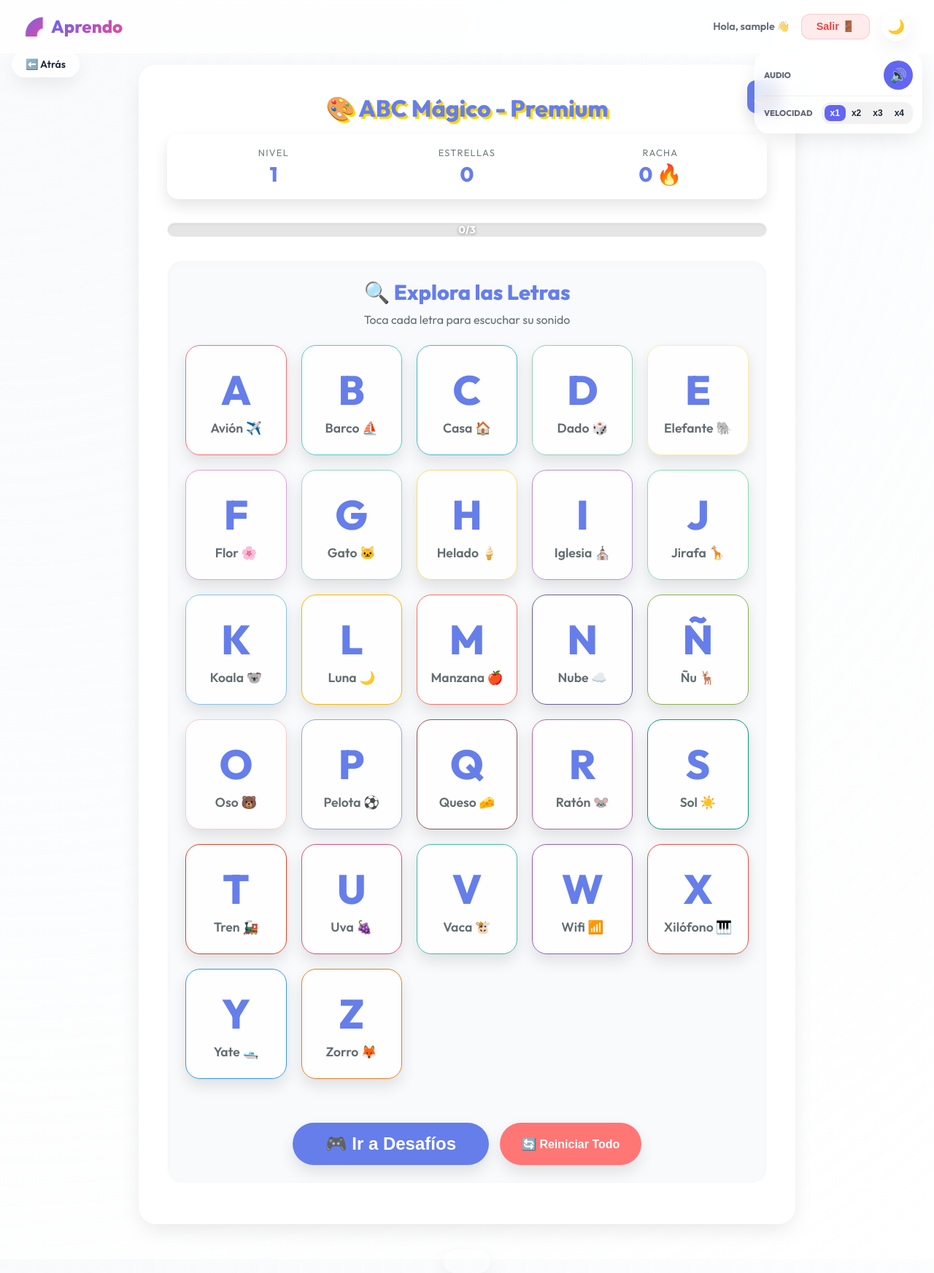
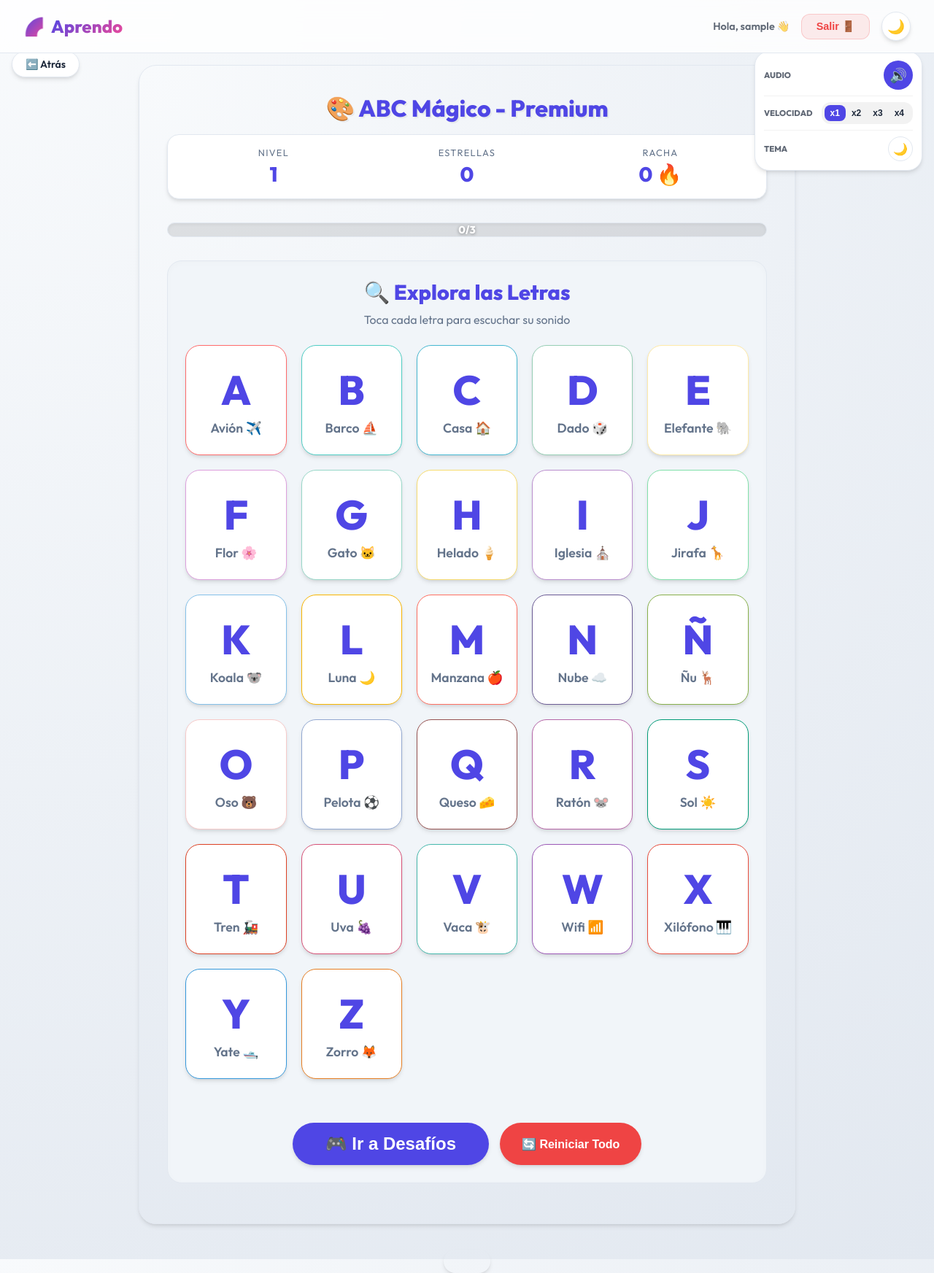
Before and after one commit to WilsJhos/aprendo_app_backend, a Django app: page /game/abc/ in a window 1280 px wide. Shown: the whole page at 73% size. Run offline with Django 5.2, Linux system fonts and the light colour scheme; the visitor is signed in with stand-in values (Sample User, id 1); data comes from the database, SQL or seed files in the repository.

Commit message:
colores mejorados

```diff
--- a/templates/game_base.html
+++ b/templates/game_base.html
@@ -2,11 +2,46 @@
 
 {% block extra_css %}
     <style>
+        :root {
+            /* Base Colors (Brand) */
+            --brand-primary: #4f46e5;
+            --brand-secondary: #7c3aed;
+            --brand-accent: #ec4899;
+
+            /* Theme: Day (Light) */
+            --bg-color: #f1f5f9;
+            --bg-gradient: radial-gradient(circle at top left, #f8fafc, #e2e8f0);
+            --card-bg: #ffffff;
+            --card-border: #e2e8f0;
+            --text-color: #1e293b;
+            --text-muted: #64748b;
+            --glass-bg: rgba(255,255,255,0.7);
+            --shadow: 0 4px 6px -1px rgba(0, 0, 0, 0.1), 0 2px 4px -1px rgba(0, 0, 0, 0.06);
+            --shadow-hover: 0 20px 25px -5px rgba(0, 0, 0, 0.1), 0 10px 10px -5px rgba(0, 0, 0, 0.04);
+            --accent-color: var(--brand-primary);
+        }
+
+        [data-theme='dark'] {
+            /* Theme: Night (Dark) */
+            --bg-color: #0f172a;
+            --bg-gradient: radial-gradient(circle at center, #1e293b 0%, #0f172a 100%);
+            --card-bg: #1e293b;
+            --card-border: #334155;
+            --text-color: #f1f5f9;
+            --text-muted: #94a3b8;
+            --glass-bg: rgba(15, 23, 42, 0.8);
+            --shadow: 0 10px 15px -3px rgba(0, 0, 0, 0.5);
+            --shadow-hover: 0 25px 50px -12px rgba(0, 0, 0, 0.7);
+            --accent-color: #818cf8;
+        }
+
         body {
-            background: radial-gradient(circle at top left, var(--bg-color), var(--glass-bg));
+            background: var(--bg-gradient);
+            color: var(--text-color);
             display: flex;
             flex-direction: column;
             min-height: 100vh;
+            transition: all 0.5s ease;
         }
         main {
             flex: 1;
@@ -16,10 +51,6 @@
             padding: 1rem;
         }
         .game-container {
-            background: var(--card-bg);
-            backdrop-filter: blur(16px);
-            -webkit-backdrop-filter: blur(16px);
-            border: 1px solid var(--card-border);
             border-radius: 24px;
             padding: clamp(1rem, 3vw, 2.5rem);
             box-shadow: var(--shadow);
@@ -30,6 +61,24 @@
             display: flex;
             flex-direction: column;
             margin-bottom: 2rem;
+            transition: all 0.5s ease;
+        }
+
+        .game-container.premium-game-container {
+            background: var(--bg-gradient) !important;
+            border: 1px solid var(--card-border) !important;
+            backdrop-filter: blur(15px) !important;
+            transition: background 0.5s ease, border 0.5s ease;
+        }
+
+        .premium-game-container h1 {
+            color: var(--brand-primary) !important;
+            text-shadow: 2px 2px 0 rgba(0,0,0,0.05);
+        }
+
+        [data-theme='dark'] .premium-game-container h1 {
+            text-shadow: 2px 2px 0 rgba(0,0,0,0.5);
+            color: var(--accent-color) !important;
         }
 
         .force-dark-game {
@@ -55,10 +104,12 @@
             gap: 0.5rem;
             margin: 1rem 0;
             padding: 1rem;
-            background: linear-gradient(135deg, var(--accent-color), #ec4899);
+            background: var(--card-bg);
+            border: 1px solid var(--card-border);
             border-radius: 16px;
-            color: white;
-            box-shadow: 0 10px 20px -10px var(--accent-color);
+            color: var(--text-color);
+            box-shadow: var(--shadow);
+            transition: all 0.5s ease;
         }
         .stat-item {
             display: flex;
@@ -69,11 +120,12 @@
             font-size: 0.8rem;
             text-transform: uppercase;
             letter-spacing: 0.1em;
-            opacity: 0.9;
+            color: var(--text-muted);
         }
         .stat-value {
             font-size: 1.75rem;
             font-weight: 800;
+            color: var(--accent-color);
         }
         .progress-bar {
             width: 100%;
@@ -88,7 +140,7 @@
         }
         .progress-fill {
             height: 100%;
-            background: linear-gradient(90deg, var(--accent-color), #ec4899);
+            background: linear-gradient(90deg, var(--brand-primary), var(--brand-accent));
             transition: width 0.6s cubic-bezier(0.34, 1.56, 0.64, 1);
             border-radius: 100px;
             width: 0%;
@@ -121,6 +173,7 @@
             justify-content: center;
             align-items: center;
             box-shadow: inset 0 2px 10px rgba(0,0,0,0.02);
+            transition: all 0.5s ease;
         }
         .feedback {
             position: fixed;
@@ -274,6 +327,10 @@
                 <button onclick="setGlobalSpeed(3)" class="speed-opt" id="speed-3">x4</button>
             </div>
         </div>
+        <div class="audio-row" style="border-top: 1px solid rgba(0,0,0,0.05); padding-top: 8px;">
+            <span class="label-sm">Tema</span>
+            <button onclick="toggleGlobalTheme()" id="globalThemeBtn" class="btn-audio-toggle" style="background: var(--card-bg); color: var(--text-color); border: 1px solid var(--card-border); font-size: 1rem; width: 34px; height: 34px;">🌙</button>
+        </div>
     </div>
 
     <a href="/" class="btn-back-home">⬅️ Atrás</a>
@@ -357,8 +414,34 @@
             }
         };
 
+        // --- THEME LOGIC ---
+        function applyGlobalTheme() {
+            const theme = localStorage.getItem('game_theme') || 'light';
+            const btn = document.getElementById('globalThemeBtn');
+            if (theme === 'dark') {
+                document.documentElement.setAttribute('data-theme', 'dark');
+                if(btn) btn.textContent = '☀️';
+            } else {
+                document.documentElement.removeAttribute('data-theme');
+                if(btn) btn.textContent = '🌙';
+            }
+            // Notify game-specific components
+            window.dispatchEvent(new CustomEvent('themeChanged', { detail: { theme } }));
+        }
+
+        window.toggleGlobalTheme = function() {
+            const current = localStorage.getItem('game_theme') || 'light';
+            const next = current === 'light' ? 'dark' : 'light';
+            localStorage.setItem('game_theme', next);
+            applyGlobalTheme();
+        };
+
         // Proactive initialization
-        document.addEventListener('DOMContentLoaded', updateAudioUI);
+        applyGlobalTheme();
+        document.addEventListener('DOMContentLoaded', () => {
+            updateAudioUI();
+            applyGlobalTheme();
+        });
 
         // --- GAME STATS LOGIC ---
         const GAME_ID = '{{ game.id_name|default:"unknown" }}';
--- a/templates/games/abc_magico.html
+++ b/templates/games/abc_magico.html
@@ -2,43 +2,44 @@
 
 {% block game_title %}🎨 ABC Mágico - Premium{% endblock %}
 
-{% block container_extra_class %}abc-premium-container{% endblock %}
+{% block container_extra_class %}premium-game-container{% endblock %}
 
 {% block game_css %}
 <style>
     :root {
         /* Base Colors */
-        --primary: #667eea;
-        --primary-soft: #8599f5;
-        --secondary: #764ba2;
-        --success: #4caf50;
-        --warning: #ffd700;
-        --error: #ff7675;
+        --primary: #4f46e5;
+        --primary-soft: #818cf8;
+        --secondary: #7c3aed;
+        --success: #10b981;
+        --warning: #f59e0b;
+        --error: #ef4444;
 
         /* Theme Light (Default) */
-        --abc-card-bg: rgba(255, 255, 255, 0.9);
-        --abc-card-border: rgba(255, 255, 255, 0.5);
-        --abc-text: #2d3436;
-        --abc-text-muted: #636e72;
-        --abc-shadow: 0 10px 20px rgba(0,0,0,0.1);
-        --abc-hover-shadow: 0 15px 35px rgba(0,0,0,0.2);
-
+        --abc-card-bg: #ffffff;
+        --abc-card-border: #e2e8f0;
+        --abc-text: #1e293b;
+        --abc-text-muted: #64748b;
+        --abc-shadow: 0 4px 6px -1px rgba(0, 0, 0, 0.1), 0 2px 4px -1px rgba(0, 0, 0, 0.06);
+        --abc-hover-shadow: 0 20px 25px -5px rgba(0, 0, 0, 0.1), 0 10px 10px -5px rgba(0, 0, 0, 0.04);
+        --abc-container-bg: linear-gradient(135deg, #f8fafc 0%, #f1f5f9 100%);
         --transition: all 0.4s cubic-bezier(0.175, 0.885, 0.32, 1.275);
     }
 
     [data-theme='dark'] {
-        --abc-card-bg: rgba(26, 26, 46, 0.8);
-        --abc-card-border: rgba(255, 255, 255, 0.1);
-        --abc-text: #dfe6e9;
-        --abc-text-muted: #b2bec3;
-        --abc-shadow: 0 10px 30px rgba(0,0,0,0.4);
-        --abc-hover-shadow: 0 15px 50px rgba(0,0,0,0.6);
+        --abc-card-bg: #1e293b;
+        --abc-card-border: #334155;
+        --abc-text: #f1f5f9;
+        --abc-text-muted: #94a3b8;
+        --abc-shadow: 0 10px 15px -3px rgba(0, 0, 0, 0.5);
+        --abc-hover-shadow: 0 25px 50px -12px rgba(0, 0, 0, 0.7);
+        --abc-container-bg: radial-gradient(circle at center, #1e293b 0%, #0f172a 100%);
         --primary: #81ecec;
     }
 
     /* Override game_base styles for premium look */
     .game-container.abc-premium-container {
-        background: var(--abc-card-bg) !important;
+        background: var(--abc-container-bg) !important;
         border: 1px solid var(--abc-card-border) !important;
         backdrop-filter: blur(15px) !important;
         transition: background 0.5s ease, border 0.5s ease;
@@ -103,7 +104,7 @@
 
     .alphabet-grid {
         display: grid;
-        grid-template-columns: repeat(auto-fit, minmax(130px, 1fr));
+        grid-template-columns: repeat(auto-fill, minmax(130px, 1fr));
         gap: 20px;
         width: 100%;
         margin: 20px 0;
@@ -111,23 +112,24 @@
 
     .letter-card {
         background: var(--abc-card-bg);
-        border: 4px solid transparent;
+        border: 1px solid var(--abc-card-border);
         border-radius: 20px;
         padding: 25px 15px;
         cursor: pointer;
         transition: var(--transition);
         box-shadow: var(--abc-shadow);
-        border: 1px solid var(--abc-card-border);
     }
 
     .letter-card:hover {
-        transform: scale(1.05) rotate(2deg);
+        transform: translateY(-5px) rotate(1deg);
         box-shadow: var(--abc-hover-shadow);
+        border-color: var(--primary);
     }
 
     .letter-card.completed {
         border-color: var(--success);
-        background: linear-gradient(135deg, var(--success), #8bc34a);
+        background: linear-gradient(135deg, var(--success), #34d399);
+        box-shadow: 0 10px 15px -3px rgba(16, 185, 129, 0.4);
     }
 
     .letter-card .letter {
@@ -215,10 +217,6 @@
 {% endblock %}
 
 {% block game_area %}
-    <div class="theme-toggle-container">
-        <button onclick="abcToggleTheme()" id="abcThemeBtn" class="theme-btn" title="Día/Noche">🌙</button>
-    </div>
-
     <!-- Exploration Mode -->
     <section id="exploreMode" class="game-mode active">
         <h2 class="mode-title">🔍 Explora las Letras</h2>
@@ -284,33 +282,25 @@
     ];
 
     let abcState = {
-        theme: localStorage.getItem('abc_theme') || 'light',
+        theme: localStorage.getItem('game_theme') || 'light',
         mode: 'explore',
         completed: JSON.parse(localStorage.getItem('abc_completed') || '[]'),
         target: null
     };
 
     function abcInit() {
-        abcApplyTheme();
+        abcUpdateThemeUI();
         abcGenerateGrid();
     }
 
-    function abcToggleTheme() {
-        abcState.theme = abcState.theme === 'light' ? 'dark' : 'light';
-        localStorage.setItem('abc_theme', abcState.theme);
-        abcApplyTheme();
-    }
+    window.addEventListener('themeChanged', (e) => {
+        abcState.theme = e.detail.theme;
+        abcUpdateThemeUI();
+    });
 
-    function abcApplyTheme() {
-        const doc = document.documentElement;
+    function abcUpdateThemeUI() {
         const btn = document.getElementById('abcThemeBtn');
-        if (abcState.theme === 'dark') {
-            doc.setAttribute('data-theme', 'dark');
-            btn.textContent = '☀️';
-        } else {
-            doc.removeAttribute('data-theme');
-            btn.textContent = '🌙';
-        }
+        if (btn) btn.textContent = (abcState.theme === 'dark') ? '☀️' : '🌙';
     }
 
     function abcGenerateGrid() {
```
Also changed, not shown: templates/games/juego_master.html (+36 -12 lines), templates/games/numero_master.html (+7 -18 lines), templates/games/rompecabezas.html (+8 -19 lines).
